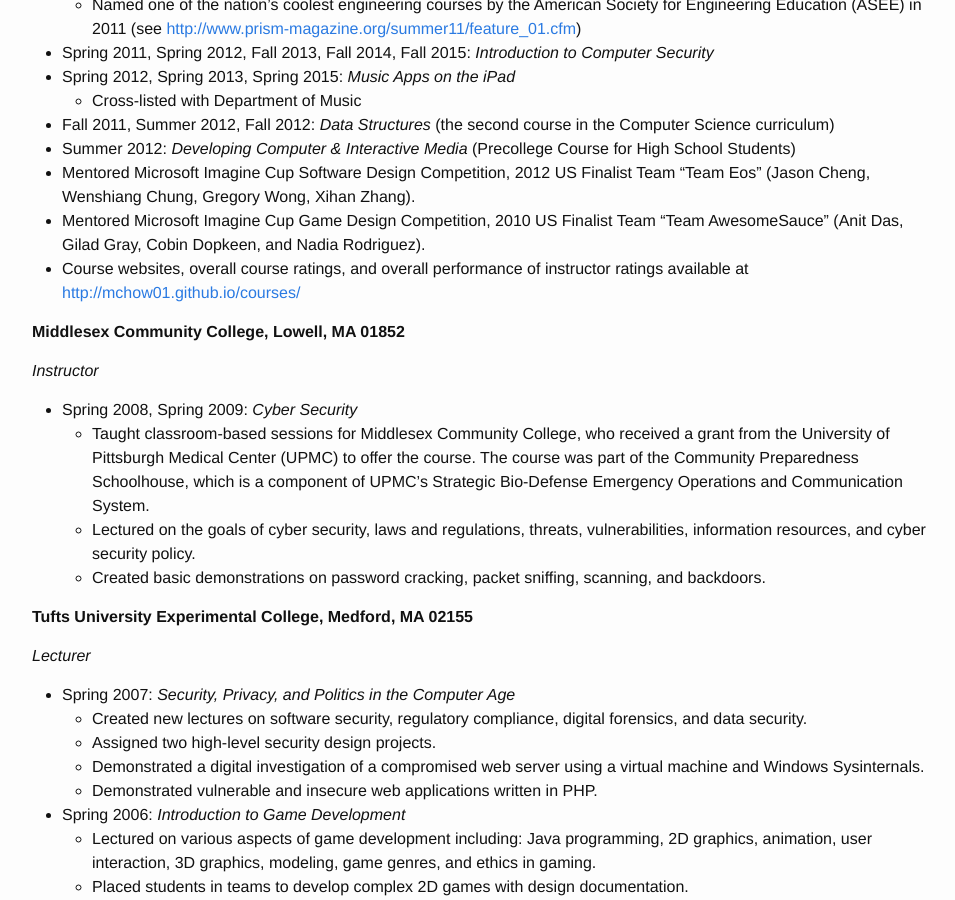
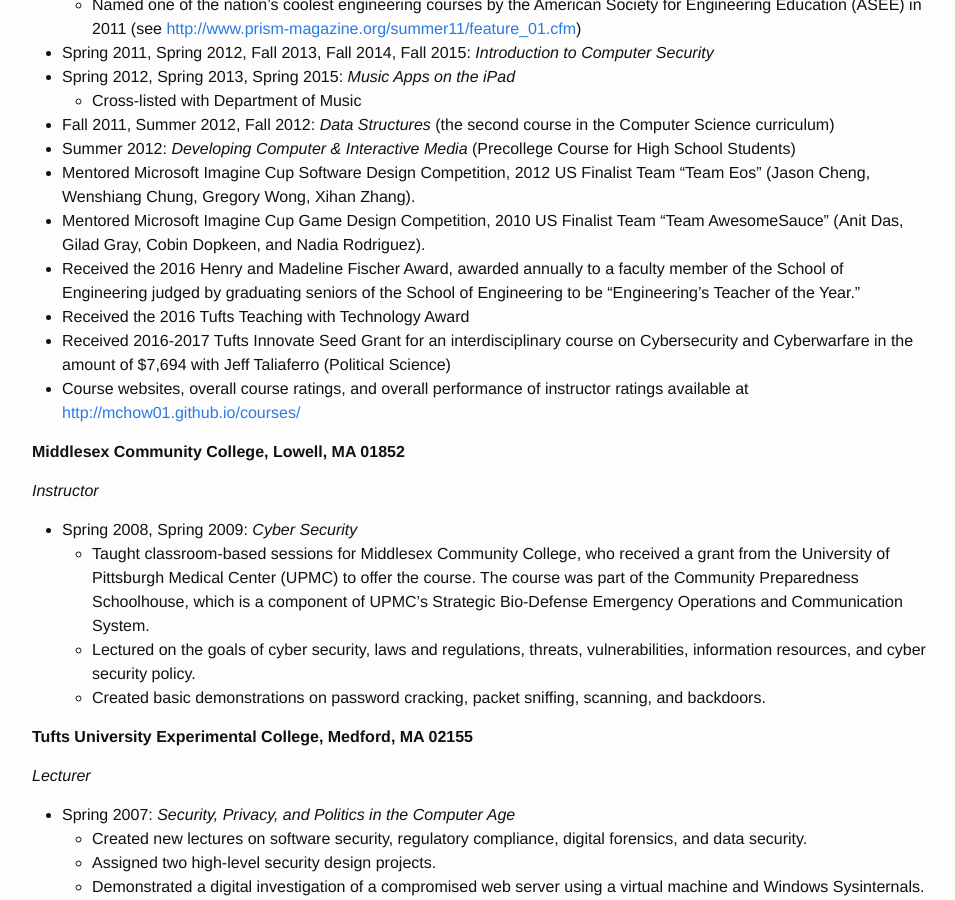
Before and after one commit to mchow01/mchow01.github.io, a Jekyll site: the page built from cv.md, in a window 1280 px wide and 900 px high, scrolled down 774 px. Shown: the whole window, without its empty margins (158-1113 px from the left). Built offline with Jekyll 4.4.1, drawn with Linux system fonts in a browser that asks for light colours.

Commit message:
Updated CV

```diff
--- a/cv.md
+++ b/cv.md
@@ -33,6 +33,9 @@
 * Summer 2012: _Developing Computer & Interactive Media_ (Precollege Course for High School Students)
 * Mentored Microsoft Imagine Cup Software Design Competition, 2012 US Finalist Team “Team Eos” (Jason Cheng, Wenshiang Chung, Gregory Wong, Xihan Zhang).
 * Mentored Microsoft Imagine Cup Game Design Competition, 2010 US Finalist Team “Team AwesomeSauce” (Anit Das, Gilad Gray, Cobin Dopkeen, and Nadia Rodriguez).
+* Received the 2016 Henry and Madeline Fischer Award, awarded annually to a faculty member of the School of Engineering judged by graduating seniors of the School of Engineering to be "Engineering's Teacher of the Year."
+* Received the 2016 Tufts Teaching with Technology Award
+* Received 2016-2017 Tufts Innovate Seed Grant for an interdisciplinary course on Cybersecurity and Cyberwarfare in the amount of $7,694 with Jeff Taliaferro (Political Science)
 * Course websites, overall course ratings, and overall performance of instructor ratings available at [http://mchow01.github.io/courses/](/courses/)
 
 **Middlesex Community College, Lowell, MA 01852**
```
Also changed, not shown: 2 other files.
